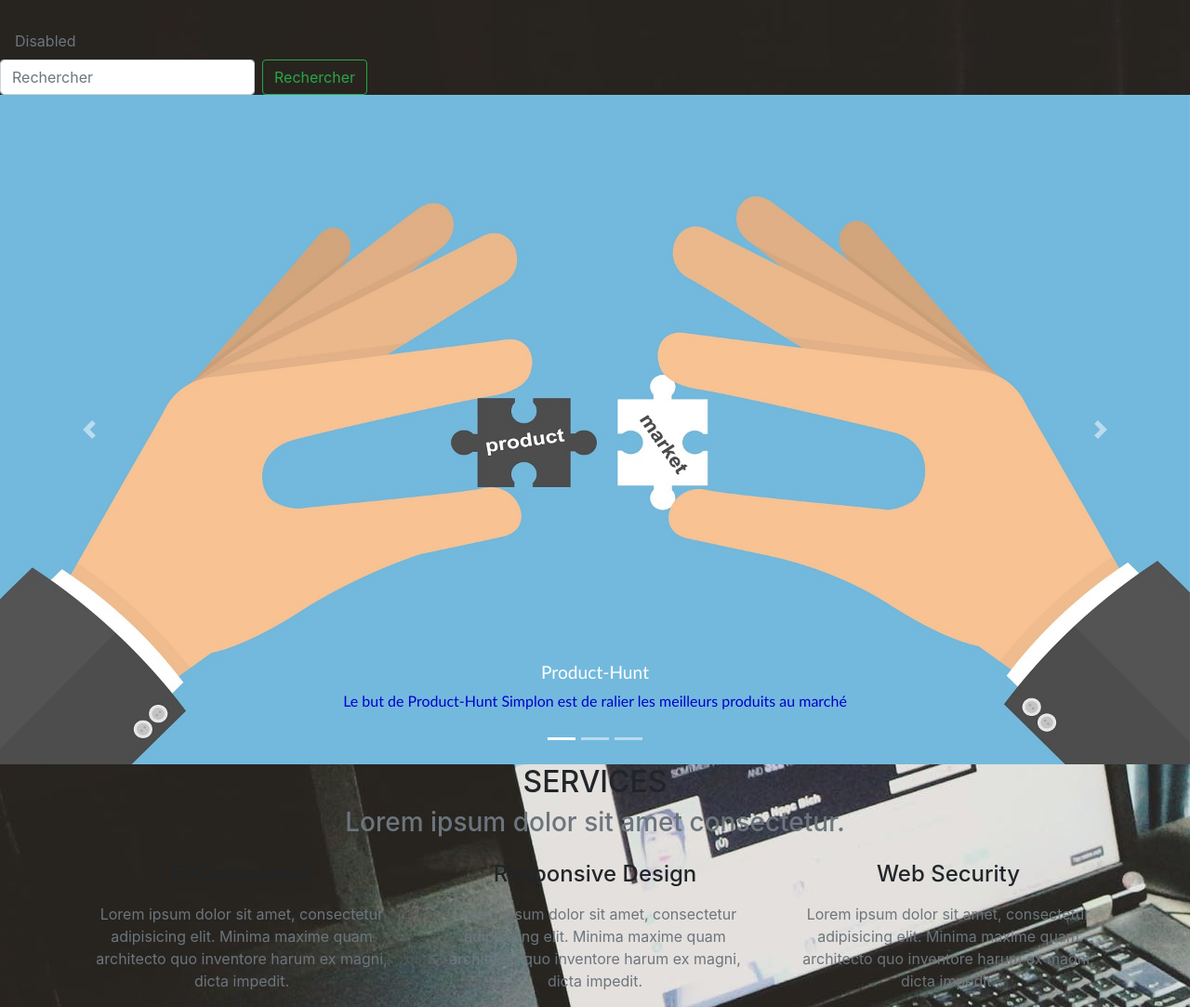
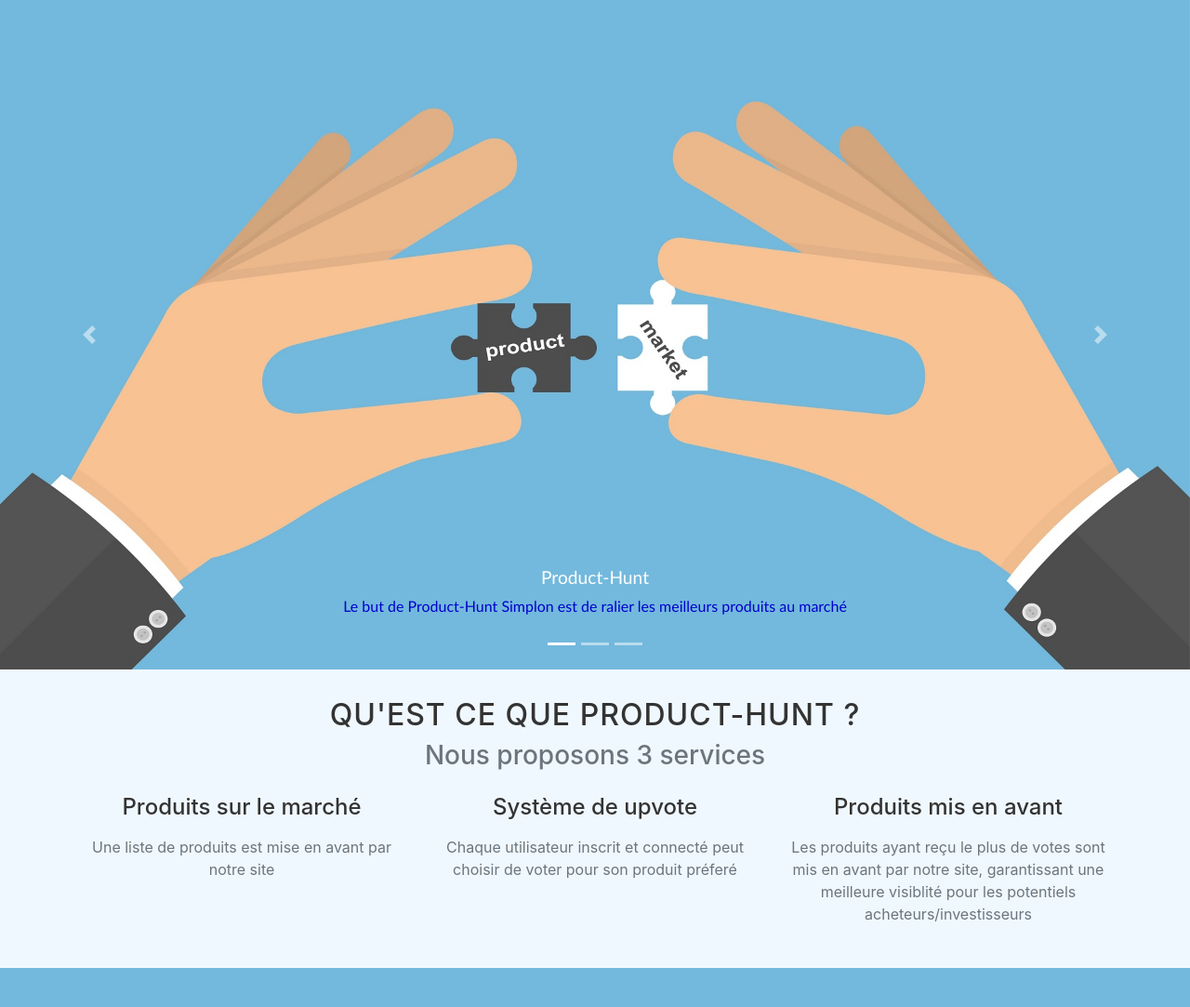
Before and after one commit to clementdebatisse/CD-MB-ProductHunt, a PHP site: page / in a window 1280 px wide. Shown: the part 56-1139 px from the top of the page at 93% size. After the commit the page ends 1097 px from the top, so only its background shows below. Run offline with PHP 8.4, Linux system fonts and the light colour scheme; some libraries are stand-ins or nearby versions.

Commit message:
added test page to help us connect front-end and back-end, slight front-end changes ver 0.51

```diff
--- a/addups.php
+++ b/addups.php
@@ -25,7 +25,7 @@
     <meta charset="UTF-8">
     <meta name="viewport" content="width=device-width, initial-scale=1.0">
     <link rel="stylesheet" href="https://maxcdn.bootstrapcdn.com/bootstrap/4.0.0/css/bootstrap.min.css" integrity="sha384-Gn5384xqQ1aoWXA+058RXPxPg6fy4IWvTNh0E263XmFcJlSAwiGgFAW/dAiS6JXm" crossorigin="anonymous">
-    <link rel="stylesheet" href="style1.css">
+    <link rel="stylesheet" type="text/css" href="style1.css?version=51">
     <title>add ups</title>
 </head>
 <body>
--- a/index.php
+++ b/index.php
@@ -18,7 +18,7 @@
     <meta charset="UTF-8">
     <meta name="viewport" content="width=device-width, initial-scale=1.0">
     <link rel="stylesheet" href="https://maxcdn.bootstrapcdn.com/bootstrap/4.0.0/css/bootstrap.min.css" integrity="sha384-Gn5384xqQ1aoWXA+058RXPxPg6fy4IWvTNh0E263XmFcJlSAwiGgFAW/dAiS6JXm" crossorigin="anonymous">
-    <link rel="stylesheet" href="style1.css">
+    <link rel="stylesheet" type="text/css" href="style1.css?version=51">
     <title>Product-Hunt</title>
 </head>
 <body>
@@ -103,28 +103,6 @@
 
             <!-- ----------------------------------------------------------------- -->
 
-            <!-- Ajouter qlq chose ici ? si on veut -->
-
-            <li class="nav-item">
-              <a class="nav-link disabled" href="#">Disabled</a>
-            </li>
-
-            <!-- -------------------------------------------- -->
-
-          </ul>
-
-          <!-- Ajouter champ de recherche dans BDD -->
-
-          <form class="form-inline my-2 my-lg-0">
-            <input class="form-control mr-sm-2" type="search" placeholder="Rechercher" aria-label="Search">
-            <button class="btn btn-outline-success my-2 my-sm-0" type="submit">Rechercher</button>
-          </form>
-
-          <!-- ------------------------------------- -->
-        </div>
-      </nav>
-
-
       <!-- Carousel qui doit afficher 1 produit populaire et 1 nouveauté -->
       <!-- N'est pas responsive et devra l'être -->
 
@@ -168,31 +146,33 @@
         </a>
     </div>
 
+    <div class="Services">
       <section class="page-section" id="services">
               <div class="container">
                   <div class="text-center">
-                    <h2 class="section-heading text-uppercase">Services</h2>
-                    <h3 class="section-subheading text-muted">Lorem ipsum dolor sit amet consectetur.</h3>
+                      <h2 class="section-heading text-uppercase">Qu'est ce que Product-Hunt ?</h2>
+                      <h3 class="section-subheading text-muted">Nous proposons 3 services</h3>
                   </div>
                   <div class="row text-center">
                       <div class="col-md-4">
                           <span class="fa-stack fa-4x"><i class="fas fa-circle fa-stack-2x text-primary"></i><i class="fas fa-shopping-cart fa-stack-1x fa-inverse"></i></span>
-                        <h4 class="my-3">E-Commerce</h4>
-                        <p class="text-muted">Lorem ipsum dolor sit amet, consectetur adipisicing elit. Minima maxime quam architecto quo inventore harum ex magni, dicta impedit.</p>
+                          <h4 class="my-3">Produits sur le marché</h4>
+                          <p class="text-muted">Une liste de produits est mise en avant par notre site</p>
                       </div>
                       <div class="col-md-4">
                           <span class="fa-stack fa-4x"><i class="fas fa-circle fa-stack-2x text-primary"></i><i class="fas fa-laptop fa-stack-1x fa-inverse"></i></span>
-                        <h4 class="my-3">Responsive Design</h4>
-                        <p class="text-muted">Lorem ipsum dolor sit amet, consectetur adipisicing elit. Minima maxime quam architecto quo inventore harum ex magni, dicta impedit.</p>
+                          <h4 class="my-3">Système de upvote</h4>
+                          <p class="text-muted">Chaque utilisateur inscrit et connecté peut choisir de voter pour son produit préferé</p>
                       </div>
                       <div class="col-md-4">
                           <span class="fa-stack fa-4x"><i class="fas fa-circle fa-stack-2x text-primary"></i><i class="fas fa-lock fa-stack-1x fa-inverse"></i></span>
-                        <h4 class="my-3">Web Security</h4>
-                        <p class="text-muted">Lorem ipsum dolor sit amet, consectetur adipisicing elit. Minima maxime quam architecto quo inventore harum ex magni, dicta impedit.</p>
+                          <h4 class="my-3">Produits mis en avant</h4>
+                          <p class="text-muted">Les produits ayant reçu le plus de votes sont mis en avant par notre site, garantissant une meilleure visiblité pour les potentiels acheteurs/investisseurs </p>
                       </div>
                   </div>
               </div>
           </section>
+  </div>
 
 <script src="https://code.jquery.com/jquery-3.2.1.slim.min.js" integrity="sha384-KJ3o2DKtIkvYIK3UENzmM7KCkRr/rE9/Qpg6aAZGJwFDMVNA/GpGFF93hXpG5KkN" crossorigin="anonymous"></script>
 <script src="https://cdnjs.cloudflare.com/ajax/libs/popper.js/1.12.9/umd/popper.min.js" integrity="sha384-ApNbgh9B+Y1QKtv3Rn7W3mgPxhU9K/ScQsAP7hUibX39j7fakFPskvXusvfa0b4Q" crossorigin="anonymous"></script>
--- a/inscription.php
+++ b/inscription.php
@@ -30,7 +30,7 @@
     <meta charset="UTF-8">
     <meta name="viewport" content="width=device-width, initial-scale=1.0">
     <link rel="stylesheet" href="https://maxcdn.bootstrapcdn.com/bootstrap/4.0.0/css/bootstrap.min.css" integrity="sha384-Gn5384xqQ1aoWXA+058RXPxPg6fy4IWvTNh0E263XmFcJlSAwiGgFAW/dAiS6JXm" crossorigin="anonymous">
-    <link rel="stylesheet" href="style1.css">
+    <link rel="stylesheet" type="text/css" href="style1.css?version=51">
     <title>Product-Hunt</title>
 </head>
 <body>
--- a/product-list.php
+++ b/product-list.php
@@ -20,7 +20,7 @@
     <meta charset="UTF-8">
     <meta name="viewport" content="width=device-width, initial-scale=1.0">
     <link rel="stylesheet" href="https://maxcdn.bootstrapcdn.com/bootstrap/4.0.0/css/bootstrap.min.css" integrity="sha384-Gn5384xqQ1aoWXA+058RXPxPg6fy4IWvTNh0E263XmFcJlSAwiGgFAW/dAiS6JXm" crossorigin="anonymous">
-    <link rel="stylesheet" href="style1.css">
+    <link rel="stylesheet" type="text/css" href="style1.css?version=51">
     <title>Liste des produits</title>
 </head>
 <body>
--- a/produit.php
+++ b/produit.php
@@ -19,7 +19,7 @@
     <meta charset="UTF-8">
     <meta name="viewport" content="width=device-width, initial-scale=1.0">
     <link rel="stylesheet" href="https://maxcdn.bootstrapcdn.com/bootstrap/4.0.0/css/bootstrap.min.css" integrity="sha384-Gn5384xqQ1aoWXA+058RXPxPg6fy4IWvTNh0E263XmFcJlSAwiGgFAW/dAiS6JXm" crossorigin="anonymous">
-    <link rel="stylesheet" href="style1.css">
+    <link rel="stylesheet" type="text/css" href="style1.css?version=51">
     <title>Product-Hunt</title>
 </head>
 <body>
--- a/style1.css
+++ b/style1.css
@@ -25,3 +25,26 @@
     font-family: 'Gill Sans', 'Gill Sans MT', Calibri, 'Trebuchet MS', sans-serif;
     color: mediumblue;
 }
+
+.Services {
+
+    background-color: aliceblue;
+    color: aliceblue;
+}
+
+.text-uppercase {
+
+    color: rgb(51, 51, 51);
+    letter-spacing: 1px;
+}
+
+.my-3 {
+
+    color: rgb(51, 51, 51);
+
+}
+
+.page-section {
+
+    padding: 30px;
+}
```
Also changed, not shown: TESTPHP.php (added, +39 -0 lines). Lines whose indentation alone changed are shown as unchanged.
